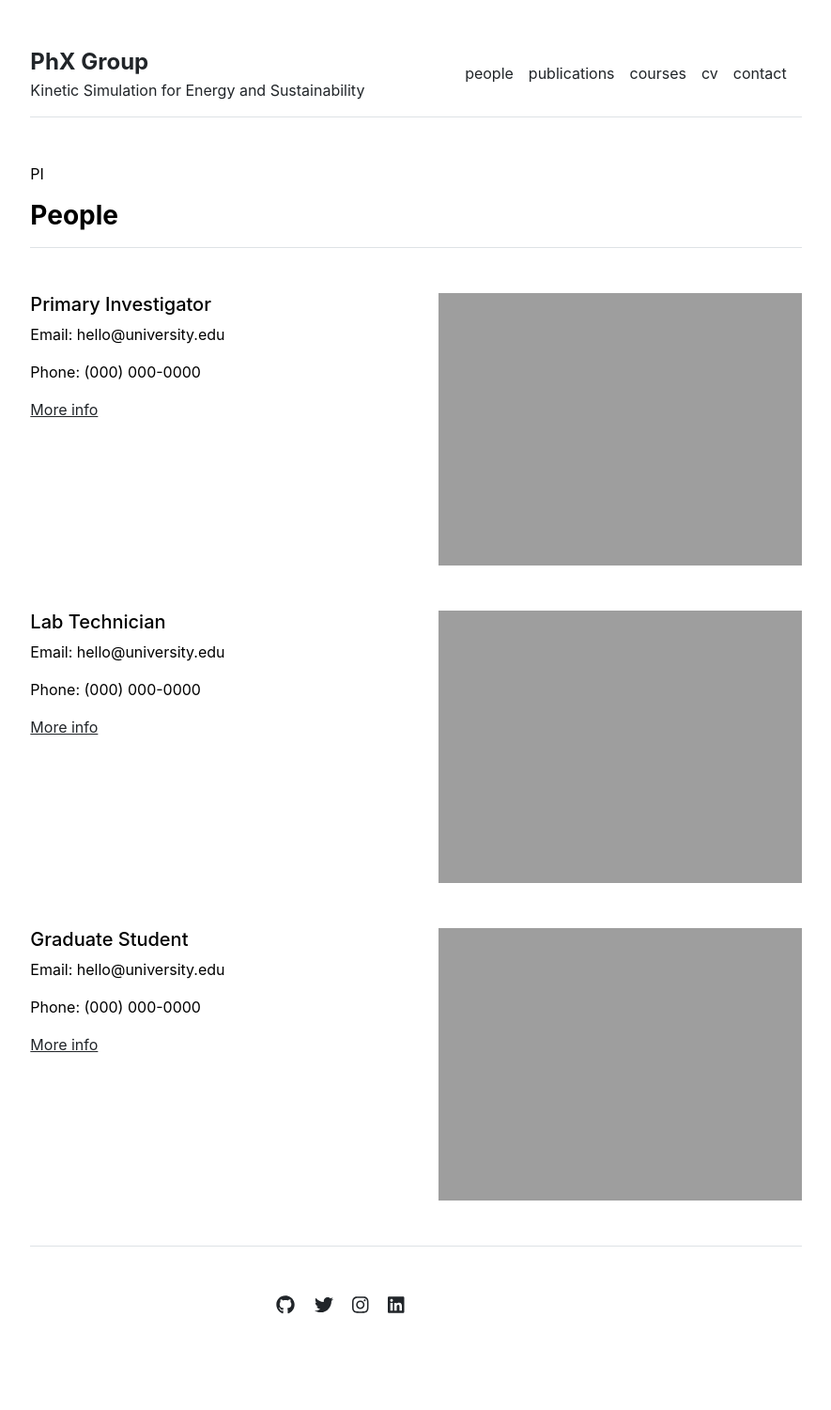
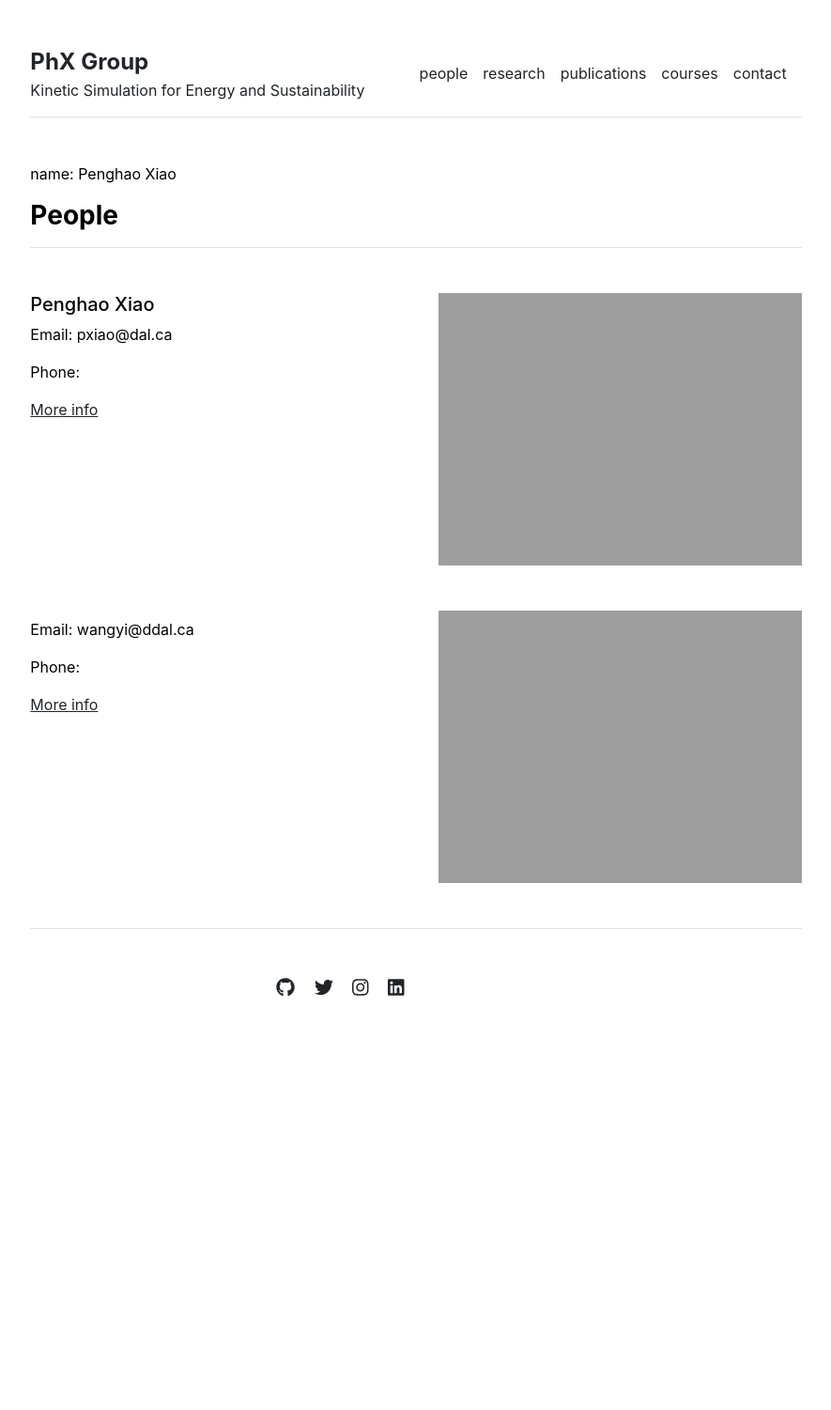
Before and after one commit to penghao-xiao/xiao_group, a Jekyll site: the page built from people.md, in a window 1280 px wide. Shown: the whole page at 94% size, without its empty margins (197-1082 px from the left). Built offline with Jekyll 4.4.1, drawn with Linux system fonts in a browser that asks for light colours; after the commit the page ends 1163 px from its top, so only the background shows below that.

Commit message:
edit contact and people

```diff
--- a/_data/settings.yml
+++ b/_data/settings.yml
@@ -1,19 +1,17 @@
 menu:
 - {name: 'people', url: '/people'}
+- {name: 'research', url: '/research'}
 - {name: 'publications', url: '/publications'}
 - {name: 'courses', url: '/courses'}
-- {name: 'cv', url: '/cv'}
+  #- {name: 'cv', url: '/cv'}
 - {name: 'contact', url: '/contact'}
 
 people:
-- {name: 'Primary Investigator', title: 'Researcher', department: 'Physics & Astronomy', institution: 'Some University', institution_address: '1 Main Street, Canada', phone: '(000) 000-0000', email: 'hello@university.edu', office: 'Science Building 505', image: 'assets/img/primary-investigator.jpg', url: 'primary-investigator'}
-- {name: 'Lab Technician', title: 'Researcher', department: 'Physics & Astronomy', institution: 'Some University', institution_address: '1 Main Street, Canada', phone: '(000) 000-0000', email: 'hello@university.edu', office: 'Science Building 505', image: 'assets/img/lab-technician.jpg', url: 'lab-technician'}
-- {name: 'Graduate Student', title: 'Researcher', department: 'Physics & Astronomy', institution: 'Some University', institution_address: '1 Main Street, Canada', phone: '(000) 000-0000', email: 'hello@university.edu', office: 'Science Building 505', image: 'assets/img/graduate-student.jpg', url: 'graduate-student'}
+- {name: 'Penghao Xiao', title: 'Primary Investigator', department: 'Physics & Atmospheric Science', institution: 'Dalhousie University', address: 'Halifax, Canada', email: 'pxiao@dal.ca', office: 'Dunn Building 230', image: 'assets/img/primary-investigator.jpg', url: 'primary-investigator'}
+- {name: '', title: 'Undergraduate Student', department: 'Physics & Atmospheric Science', institution: 'Dalhousie University', email: 'wangyi@ddal.ca', office: 'Dunn Building 320', image: 'assets/img/YiWang.jpg', url: 'Yi-Wang'}
 
 courses:
-- {name: 'Vector Calculus', url: 'vector-calculus'}
-- {name: 'Quantum Mechanics', url: 'quantum-mechanics'}
-- {name: 'Stellar Structures', url: 'stellar-structures'}
+- {name: 'PHYS4230', url: 'PHYS4230'}
 
 social:
 - {icon: 'github', link: 'https://github.com/LeNPaul'}
--- a/people.md
+++ b/people.md
@@ -2,4 +2,4 @@
 layout: people
 title: "People"
 ---
-PI
+name: Penghao Xiao
--- a/people/primary-investigator.md
+++ b/people/primary-investigator.md
@@ -1,9 +1,7 @@
 ---
 layout: page
-title: "Primary Investigator"
+title: "Penghao Xiao"
 ---
-
-Penghao Xiao
 
 Assistant Professor
 
```
Also changed, not shown: contact.md (+7 -1 lines).
